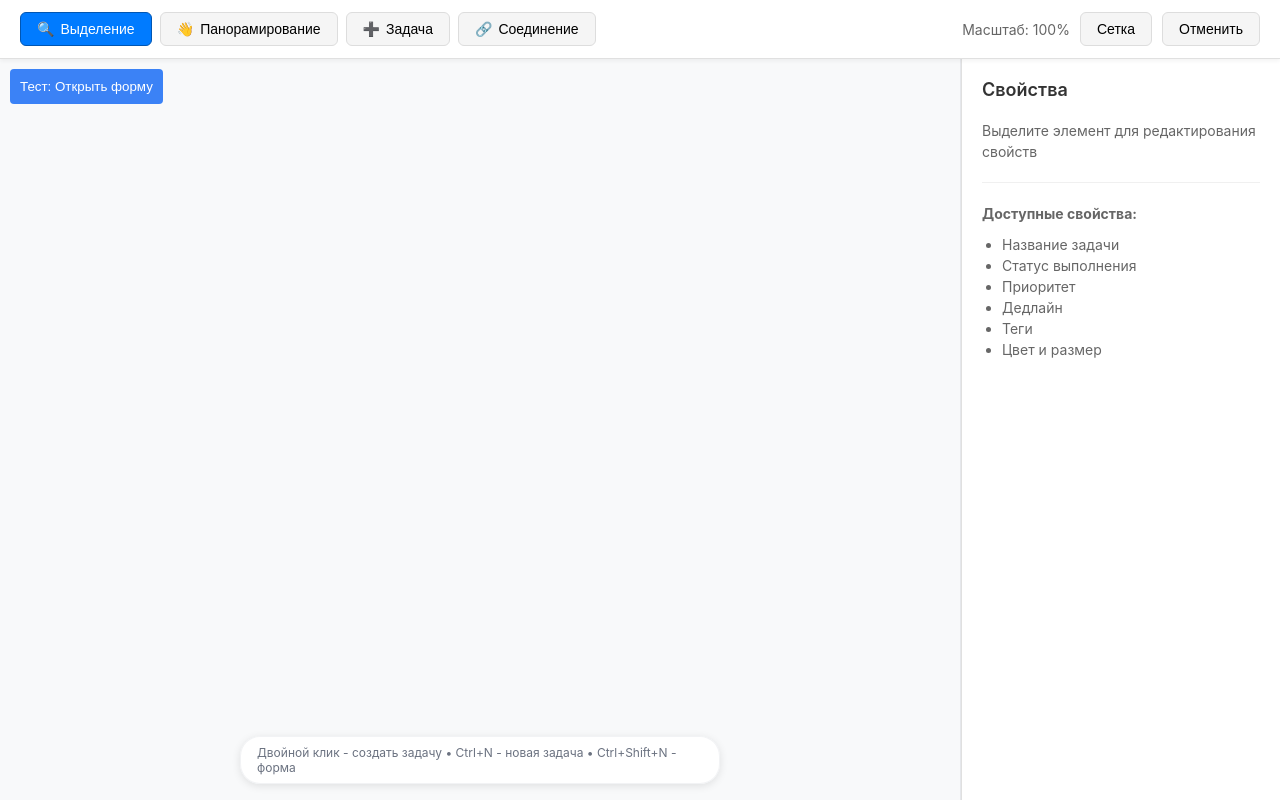
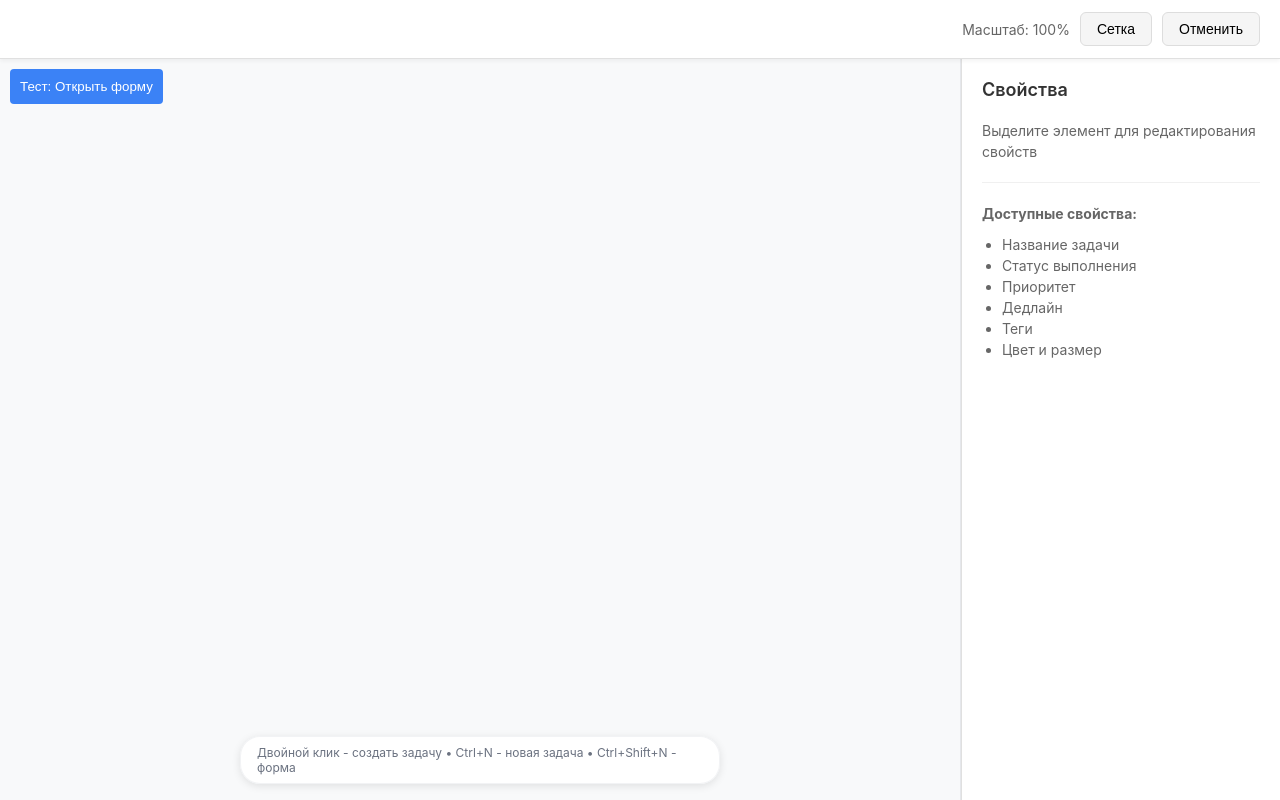
Before and after one commit to SouthKartman/LilPaperFront-end-Todo-Canvas-App-, a React (Vite) app: page / in a window 1280 px wide. Built offline with nearby package versions, Linux system fonts and the light colour scheme.

Commit message:
Сохранение текущих изменений перед обновлением

```diff
--- a/src/features/canvas-toolbar/ui/CanvasToolbar.tsx
+++ b/src/features/canvas-toolbar/ui/CanvasToolbar.tsx
@@ -8,7 +8,7 @@ export const CanvasToolbar: React.FC = () => {
   return (
     <div className={styles.toolbar}>
       <div className={styles.tools}>
-        <button className={`${styles.toolButton} ${styles.active}`}>
+        {/* <button className={`${styles.toolButton} ${styles.active}`}>
           <span>🔍</span> Выделение
         </button>
         <button className={styles.toolButton}>
@@ -19,7 +19,7 @@ export const CanvasToolbar: React.FC = () => {
         </button>
         <button className={styles.toolButton}>
           <span>🔗</span> Соединение
-        </button>
+        </button> */}
       </div>
       <div style={{ marginLeft: 'auto', display: 'flex', gap: '10px', alignItems: 'center' }}>
         <span style={{ fontSize: '14px', color: '#666' }}>Масштаб: 100%</span>
--- a/src/widgets/canvas-workspace/ui/CanvasWorkspace.tsx
+++ b/src/widgets/canvas-workspace/ui/CanvasWorkspace.tsx
@@ -544,10 +544,10 @@ export const CanvasWorkspace: React.FC = () => {
       {/* Информация о выделении */}
       {selectedNodes.length > 0 && (
         <div className={styles.selectionInfo}>
-          Выбрано: {selectedNodes.length} задач
+          {/* Выбрано: {selectedNodes.length} задач
           <span className={styles.selectionHint}>
             (Del - удалить, Ctrl+D - дублировать, Esc - снять выделение)
-          </span>
+          </span> */}
         </div>
       )}
 
```
